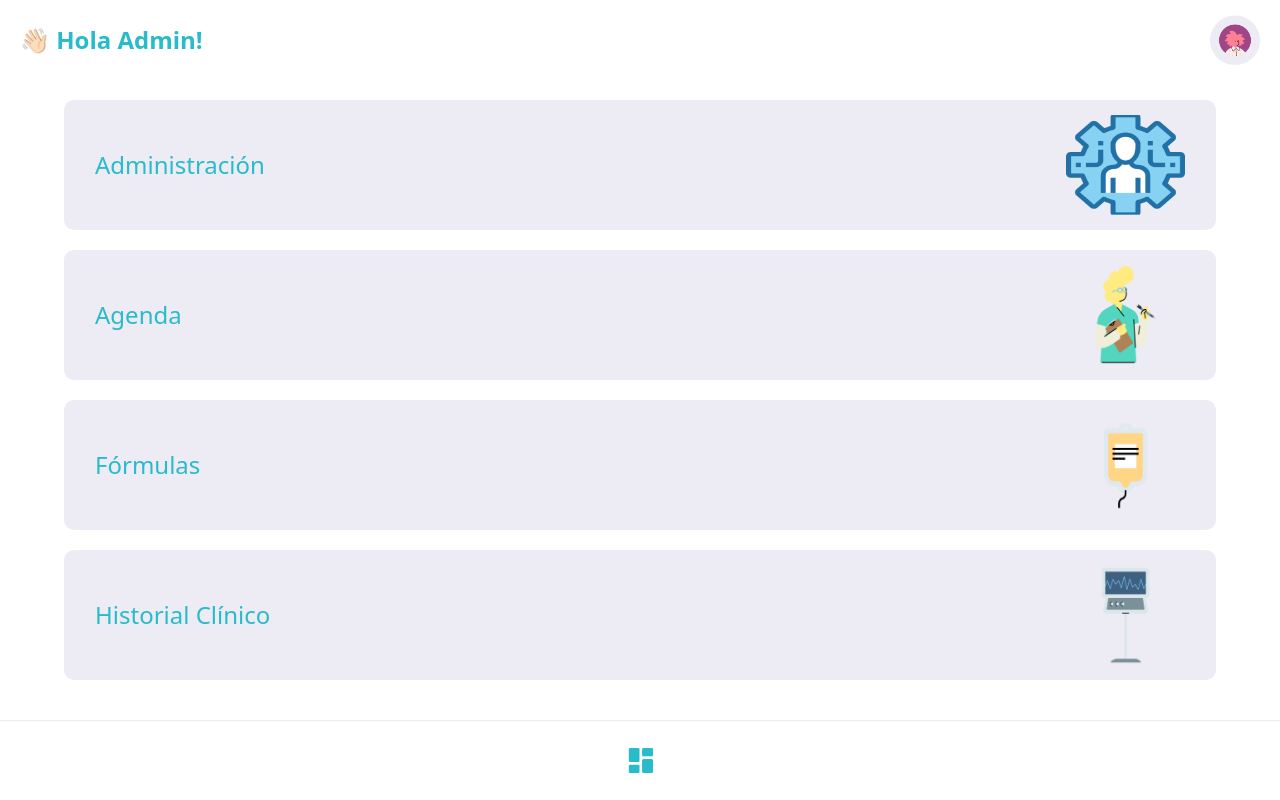
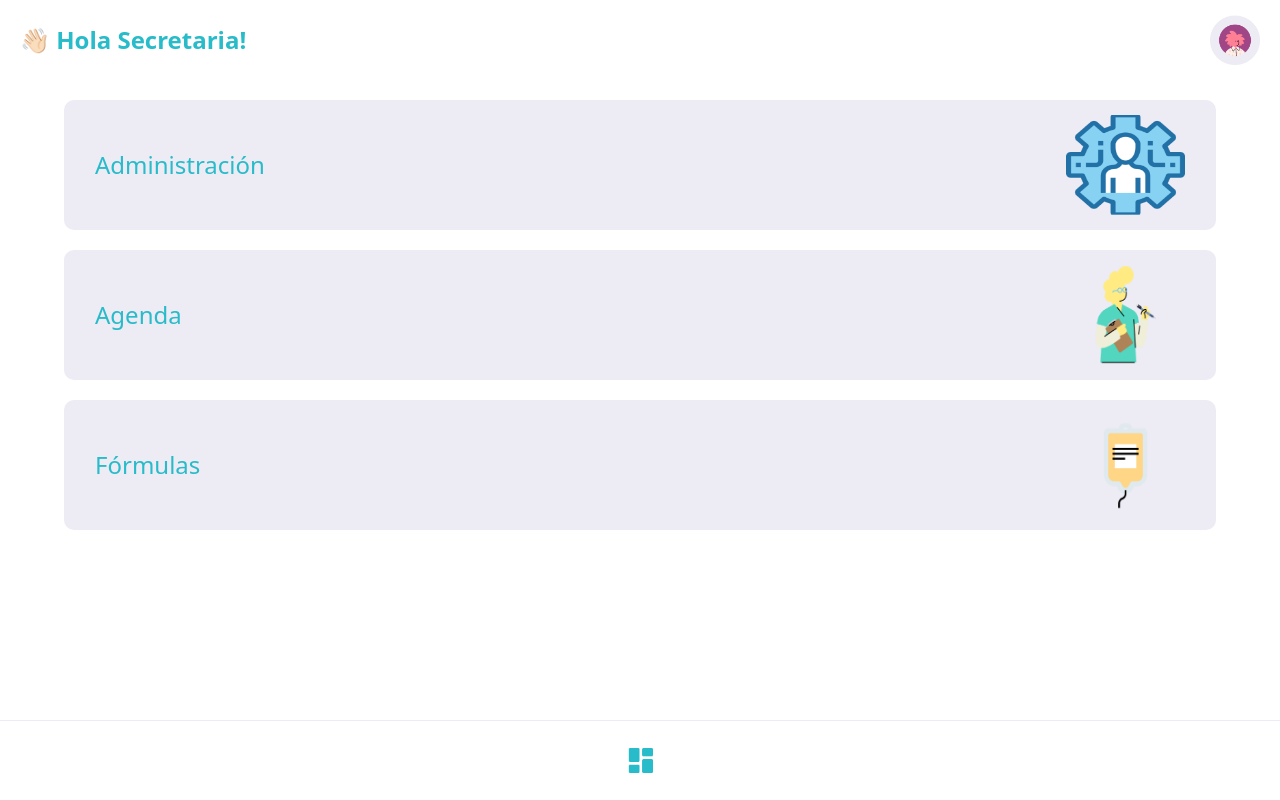
Before and after one commit to tomasgonzalez0/misalud, a React (Vite) app in the folder MiSalud.WEB/: page / in a window 1280 px wide. Built offline with nearby package versions, Linux system fonts and the light colour scheme.

Commit message:
Correcion de estilos y logica

```diff
--- a/MiSalud.WEB/src/data/rolesData.js
+++ b/MiSalud.WEB/src/data/rolesData.js
@@ -4,24 +4,26 @@ import FormulasImg from '../img/Formula.png';
 import HistorialImg from '../img/Historial.png';
 
 export const sectionButtonsByRole = {
-  administrador: [
+  Administrador: [
     { type: 'administracion', label: 'Administración', img: AdminImg, path: '/administracion' },
     { type: 'agenda', label: 'Agenda', img: AgendaImg, path: '/agenda' },
     { type: 'formulas', label: 'Fórmulas', img: FormulasImg, path: '/formulas' },
     { type: 'historial', label: 'Historial Clínico', img: HistorialImg, path: '/historial' },
   ],
-  medico: [
+  Medico: [
     { type: 'agenda', label: 'Agenda', img: AgendaImg, path: '/agenda' },
     { type: 'formulas', label: 'Fórmulas', img: FormulasImg, path: '/formulas' },
     { type: 'historial', label: 'Historial Clínico', img: HistorialImg, path: '/historial' },
   ],
-  paciente: [
+  Paciente: [
     { type: 'agenda', label: 'Agenda', img: AgendaImg, path: '/agenda' },
     { type: 'formulas', label: 'Fórmulas', img: FormulasImg, path: '/formulas' },
     { type: 'historial', label: 'Historial Clínico', img: HistorialImg, path: '/historial' },
   ],
-  secretaria: [
+  Secretaria: [
+    { type: 'administracion', label: 'Administración', img: AdminImg, path: '/administracion' },
     { type: 'agenda', label: 'Agenda', img: AgendaImg, path: '/agenda' },
     { type: 'formulas', label: 'Fórmulas', img: FormulasImg, path: '/formulas' },
+
   ]
 };
--- a/MiSalud.WEB/src/views/PacientForm/Form.jsx
+++ b/MiSalud.WEB/src/views/PacientForm/Form.jsx
@@ -51,7 +51,7 @@ export default function FormularioPaciente({type}) {
     password: ''
   });
 
-  const btn = sectionButtonsByRole["administrador"] || [];
+  const btn = sectionButtonsByRole["Administrador"] || [];
 
 const validarTelefono = (value) => {
   if (!/^\+?\d{7,15}$/.test(value.replace(/[\s()-]/g, ''))) {
--- a/MiSalud.WEB/src/views/administracion/Administracion.jsx
+++ b/MiSalud.WEB/src/views/administracion/Administracion.jsx
@@ -11,7 +11,7 @@ import 'sweetalert2/dist/sweetalert2.min.css';
 import InformationBlock from "../../components/InformationBlock/InformationBlock.jsx";
 
 export default function Administracion() {
-    const btn = sectionButtonsByRole["administrador"] || [];
+    const btn = sectionButtonsByRole["Administrador"] || [];
     return(
         <section className={Styles["Administracion"]}>
             <BackButton route="/"/>
--- a/MiSalud.WEB/src/views/home/Home.jsx
+++ b/MiSalud.WEB/src/views/home/Home.jsx
@@ -6,8 +6,9 @@ import { useNavigate } from "react-router-dom";
 
 
 export default function Home() {
+  const rol =  "Secretaria";
   const navigate = useNavigate();
-  const botones = sectionButtonsByRole["administrador"] || [];
+  const botones = sectionButtonsByRole[rol] || [];
 
   const handleClick = (path) => {
     navigate(path);
@@ -15,7 +16,7 @@ export default function Home() {
 
   return (
     <article className={Styles["home"]}>
-      <WelcomeUser />
+      <WelcomeUser rol={rol}/>
       {botones.map((btn, i) => (
         <div key={i} onClick={() => handleClick(btn.path)} >
           <SectionButton
--- a/MiSalud.WEB/src/views/home/components/WelcomeUser/WelcomeUser.jsx
+++ b/MiSalud.WEB/src/views/home/components/WelcomeUser/WelcomeUser.jsx
@@ -1,10 +1,10 @@
 import UserAvatar from '../../../../assets/UserAvatar.png';
 import Styles from './WelcomeUser.module.css';
 
-export default function WelcomeUser(){
+export default function WelcomeUser({rol}){
     return(
         <section className={Styles["WelcomeUser"]}>
-            <p className={Styles["WelcomeUserMessage"]}>👋🏻 Hola Admin!</p>
+            <p className={Styles["WelcomeUserMessage"]}>👋🏻 Hola {rol}!</p>
 
             <div className={Styles["userAvatarContainer"]}>
                 <img src={UserAvatar} alt="user avatar" />
```
Also changed, not shown: 1 other file (tests, documents, lock files or other folders).
